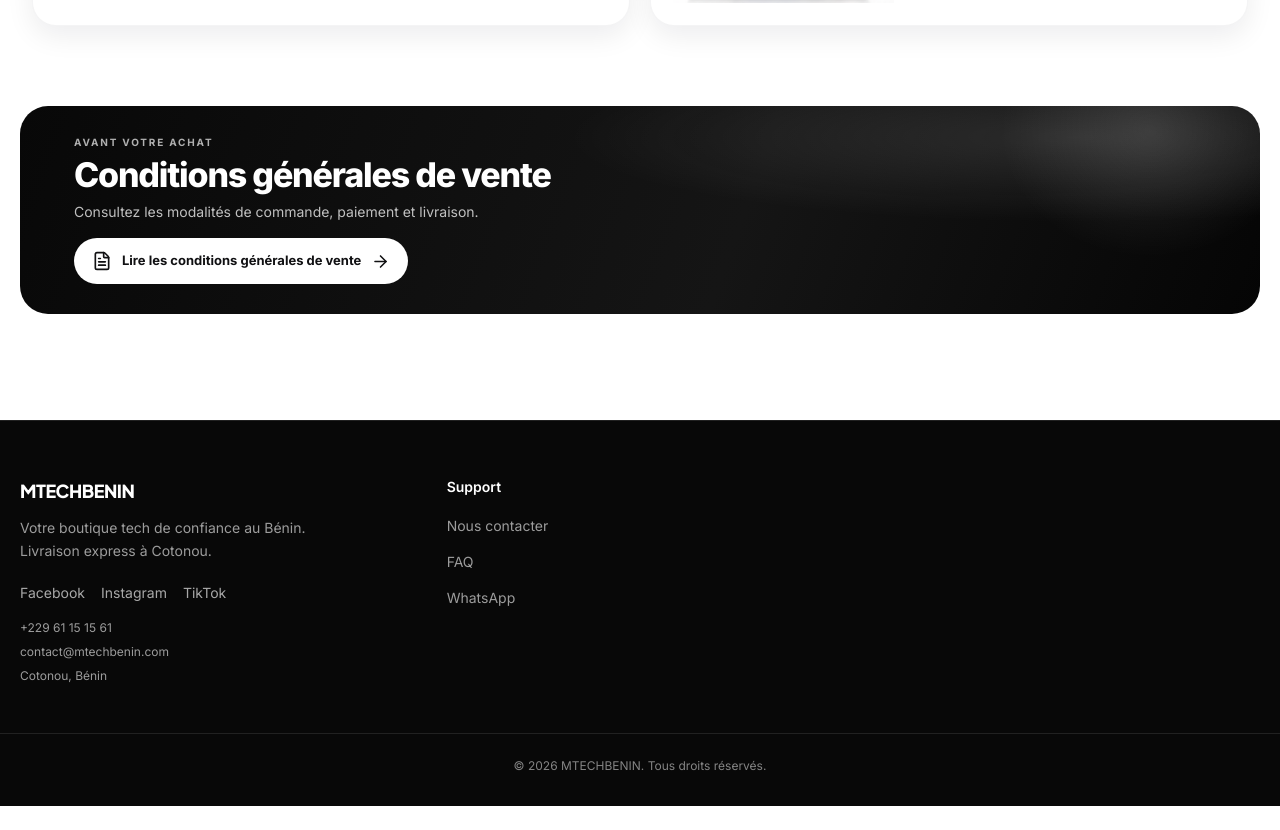
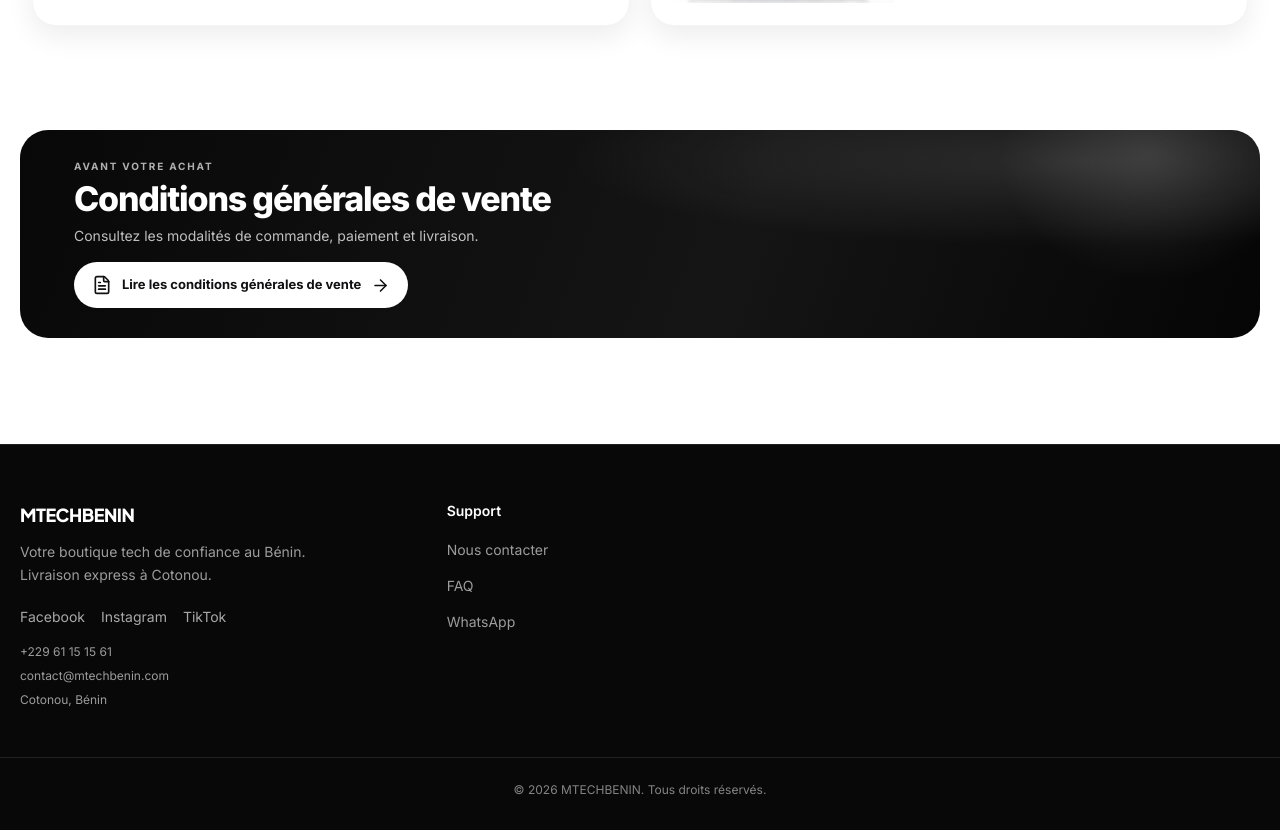
Before and after one commit to ganseemmanuelfrancoisxavier-prog/mtechbenin-frontend, a Next.js app: page /smartphones in a window 1280 px wide. Shown: the part 1120-1950 px from the top of the page. Before the commit the page ends 1926 px from the top, so only its background shows below. Built offline with nearby package versions, Linux system fonts and the light colour scheme; no server answers.

Commit message:
Descendre légèrement le bloc des conditions générales (#39)

```diff
--- a/src/components/shop/SmartphonePurchaseHub.module.css
+++ b/src/components/shop/SmartphonePurchaseHub.module.css
@@ -287,7 +287,7 @@
     linear-gradient(110deg, #080808 0%, #151515 58%, #050505 100%);
   border-radius: 28px;
   color: #fff;
-  margin: 58px auto 0;
+  margin: 82px auto 0;
   max-width: 1240px;
   min-height: 190px;
   overflow: hidden;
@@ -452,6 +452,6 @@
   }
 
   .terms {
-    margin-top: 80px;
+    margin-top: 104px;
   }
 }
```
